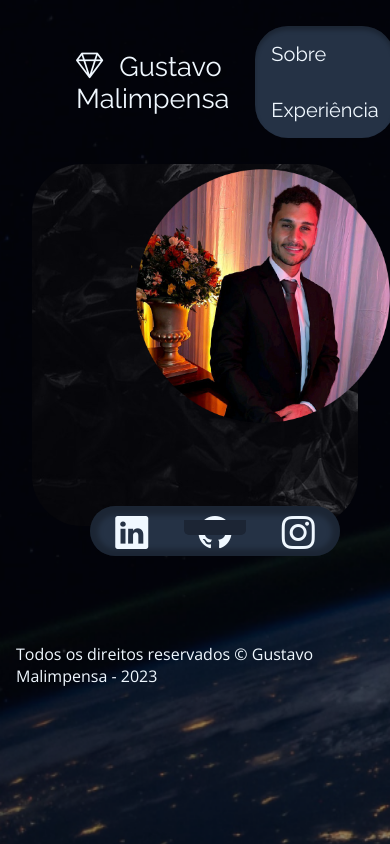
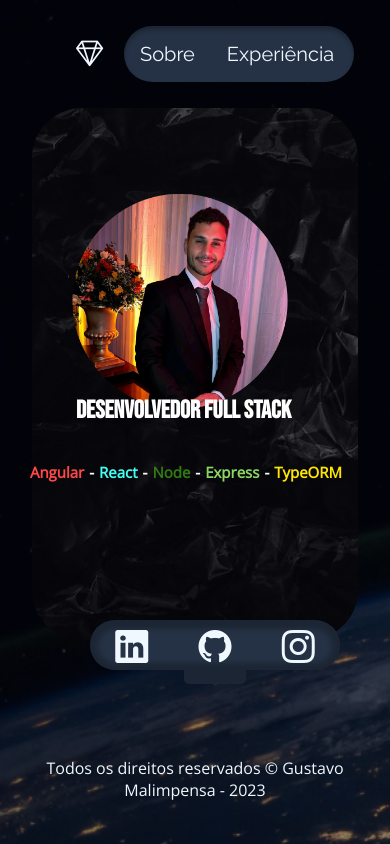
Before and after one commit to GustavoMalimpensa/blog, an Angular app: page /portifolio-angular/ in a window 390 px wide. Built offline with nearby package versions, Linux system fonts and the light colour scheme.

Commit message:
Deixando responsivo

```diff
--- a/package.json
+++ b/package.json
@@ -18,7 +18,6 @@
     "@angular/platform-browser": "^16.0.0",
     "@angular/platform-browser-dynamic": "^16.0.0",
     "@angular/router": "^16.0.0",
-    "bootstrap": "^5.3.2",
     "firebase": "^9.22.0",
     "rxjs": "~7.8.0",
     "tslib": "^2.3.0",
--- a/src/app/pages/inicio/inicio.component.html
+++ b/src/app/pages/inicio/inicio.component.html
@@ -1,11 +1,12 @@
 <section id="bg">
   <div>
     <div class="mobi">
-      <img id='eu' [src]="eu" width="330px" >
+      <img class="eu" id='eu' [src]="eu" >
     </div>
-    <div id="formatar">
-      <div id="elementos">
-        <h1 data-aos="fade-right"> Desenvolvimento Full Stack</h1>
+
+    <div class="formatar">
+      <div class="elementos" id="elementos">
+        <h1 > Desenvolvedor Full Stack</h1>
         <h2 data-aos="fade-right">
           <p id="ang">Angular</p>
           <p>-</p>
@@ -19,5 +20,5 @@
         </h2>
       </div>
     </div>
-  </div>
+    </div>
 </section>
--- a/src/app/pages/inicio/inicio.component.scss
+++ b/src/app/pages/inicio/inicio.component.scss
@@ -11,7 +11,7 @@ h2{
   font-size: 25px;
 }
 
-#formatar{
+.formatar{
   display: flex;
   flex-direction: column;
   position: relative;
@@ -91,11 +91,45 @@ img{
 section{
   display: flex;
   flex-direction: column;
-  height: 330px;
   border-radius: 50px;
 }
 
 @media screen and (max-width: 768px) {
 
+  #eu {
+    width: 280px;
+    padding-right: 120px;
+    top: 30px;
+  }
+  .formatar{
+    display: flex;
+    flex-direction: column;
+    position: relative;
+  }
+
+  #elementos {
+    align-items: center;
+    right: 0px;
+    top: 550px;
+  }
+
+  h1{
+   font-size: 25px;
+   display: flex;
+   justify-content: center;
+   align-items: center;
+  }
+
+  p{
+    font-size: 15px;
+  }
+
+  section{
+    display: flex;
+    flex-direction: column;
+    border-radius: 50px;
+    height: 500px;
+  }
+
 
 }
--- a/src/app/shared/footer/footer.component.scss
+++ b/src/app/shared/footer/footer.component.scss
@@ -19,6 +19,7 @@ height: 50px;
 #mov{
 position: relative;
 top: -85px;
+text-align: center;
 display: flex;
 justify-content: center;
 align-items: center;
@@ -74,6 +75,11 @@ position: bottom;
 
 
 @media screen and (max-width: 768px) {
+    #baixo{
+        top: 88px;
+    }
 
-
+    footer{
+        text-align: center;
+    }
 }
--- a/src/app/shared/navegacao/navegacao.component.html
+++ b/src/app/shared/navegacao/navegacao.component.html
@@ -1,9 +1,9 @@
 <main>
     <header data-aos="fade-down" data-aos-duration="1000">
         <nav class="navbar" >
-            <div id="thalys" class="d-none d-sm-block">
+            <div id="thalys">
                 <i class="bi bi-gem" id="diamante"></i>
-                <a id="nome" routerLink="">Gustavo Malimpensa</a>
+                <a id="nome"  routerLink="">Gustavo Malimpensa</a>
             </div>
         <ul>
             <li>
--- a/src/app/shared/navegacao/navegacao.component.scss
+++ b/src/app/shared/navegacao/navegacao.component.scss
@@ -11,8 +11,6 @@ ul{
     margin: 10px;
     padding: 0;
     /* overflow: hidden; */
-
-
     background-color: #253245;
     border-radius: 2.0625rem ;
     box-shadow: inset 0px 4px 4px rgba(0, 0, 0, 0.25);
@@ -74,5 +72,14 @@ font-weight: bold;
 
 @media screen and (max-width: 768px) {
 
+    ul{
+        display: inline; /* Torna os elementos <li> elementos inline, ficando um ao lado do outro */
+        margin-right: 20px;
+        width: 230px;
+    }
+    #nome {
+        display: none;
+    }
+
 
 }
```
Also changed, not shown: 1 other file (tests, documents, lock files or other folders).
